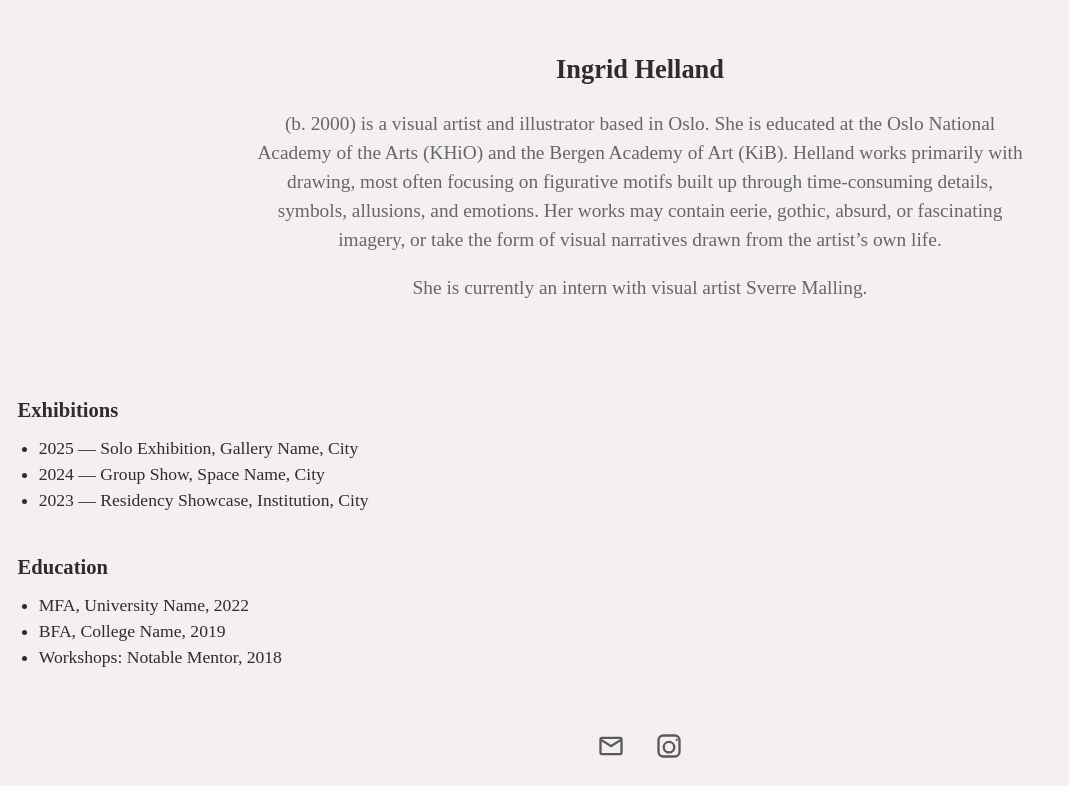
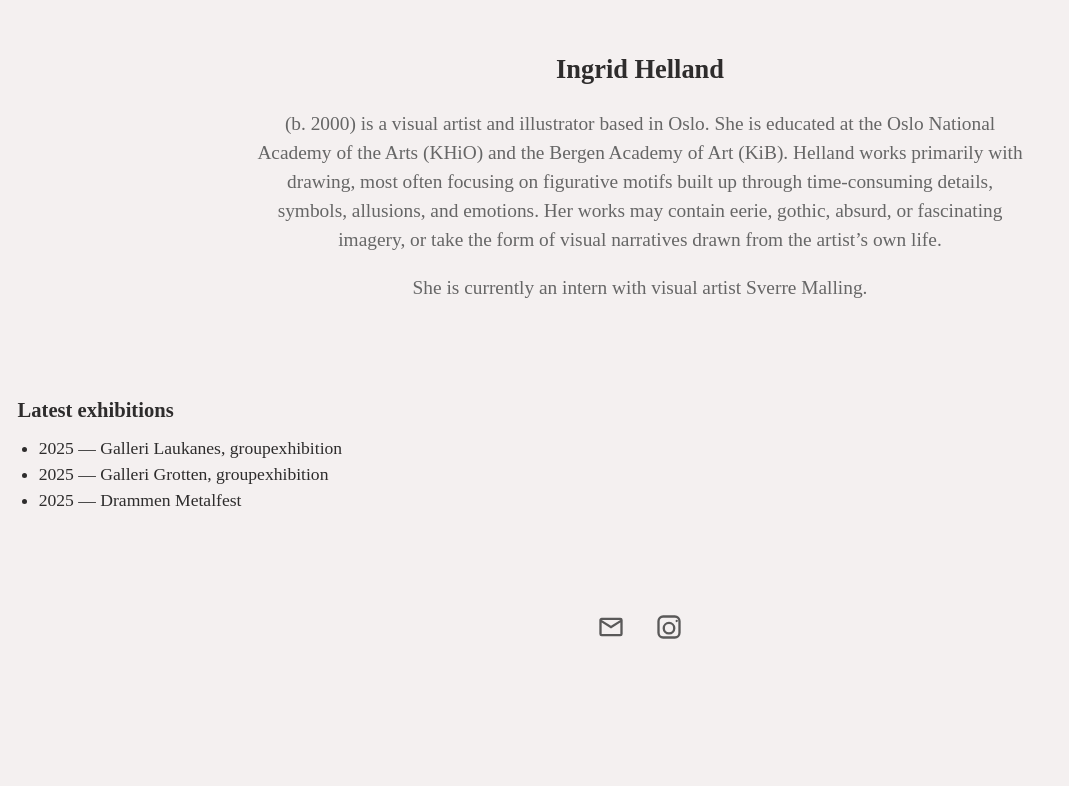
Before and after one commit to IngridHelland/Website, a plain HTML site: page about.html in a window 1280 px wide. Shown: the part 609-1395 px from the top of the page, without its empty margins (0-1069 px from the left). After the commit the page ends 1276 px from the top, so only its background shows below. Drawn offline with Linux system fonts and the light colour scheme.

Commit message:
Updated exhibitions and removed education

```diff
--- a/about.html
+++ b/about.html
@@ -41,19 +41,16 @@
     <section class="about-section categories-section">
       <div class="categories-grid">
         <div class="category">
-          <h3>Exhibitions</h3>
+          <h3>Latest exhibitions</h3>
           <ul>
-            <li>2025 — Solo Exhibition, Gallery Name, City</li>
-            <li>2024 — Group Show, Space Name, City</li>
-            <li>2023 — Residency Showcase, Institution, City</li>
+            <li>2025 — Galleri Laukanes, groupexhibition</li>
+            <li>2025 — Galleri Grotten, groupexhibition</li>
+            <li>2025 — Drammen Metalfest</li>
           </ul>
         </div>
         <div class="category">
-          <h3>Education</h3>
+          <h3></h3>
           <ul>
-            <li>MFA, University Name, 2022</li>
-            <li>BFA, College Name, 2019</li>
-            <li>Workshops: Notable Mentor, 2018</li>
           </ul>
         </div>
 
```
